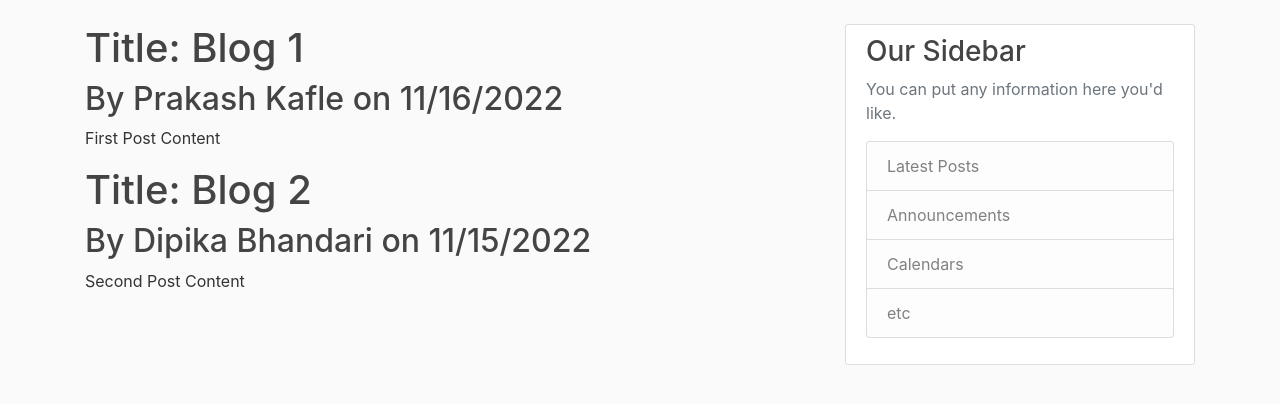
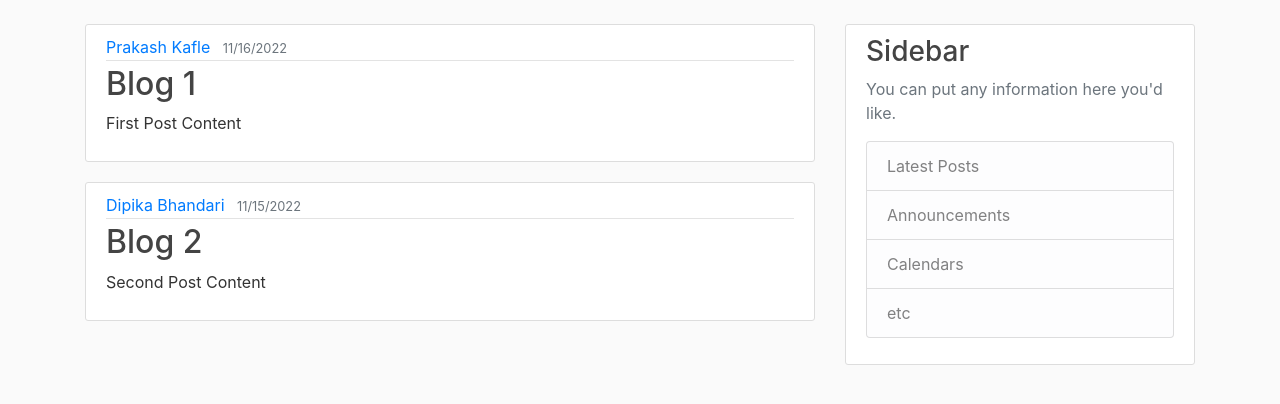
Before and after one commit to kafleprakash96/Django-Blog, a Django app: page /blog/ in a window 1280 px wide. Shown: the part 56-460 px from the top of the page. Run offline with Django 3.2, Linux system fonts and the light colour scheme; some libraries are stand-ins or nearby versions.

Commit message:
Updated base and home.html

```diff
--- a/blog/templates/blog/base.html
+++ b/blog/templates/blog/base.html
@@ -51,7 +51,7 @@
             </div>
             <div class="col-md-4">
                 <div class="content-section">
-                    <h3>Our Sidebar</h3>
+                    <h3>Sidebar</h3>
                     <p class='text-muted'>You can put any information here you'd like.
                     <ul class="list-group">
                         <li class="list-group-item list-group-item-light">Latest Posts</li>
--- a/blog/templates/blog/home.html
+++ b/blog/templates/blog/home.html
@@ -2,9 +2,16 @@
 
 {% block content %}
 {% for post in posts %}
-<h1>Title: {{ post.title }}</h1>
-<h2>By {{ post.author }} on {{post.date_posted}}</h2>
-<p> {{ post.content}}</p>
+<article class="media content-section">
+    <div class="media-body">
+        <div class="article-metadata">
+            <a class="mr-2" href="#">{{ post.author }}</a>
+            <small class="text-muted">{{ post.date_posted }}</small>
+        </div>
+        <h2><a class="article-title" href="#">{{ post.title }}</a></h2>
+        <p class="article-content">{{ post.content }}</p>
+    </div>
+</article>
 {% endfor %}
 
 {% endblock content %}
```
